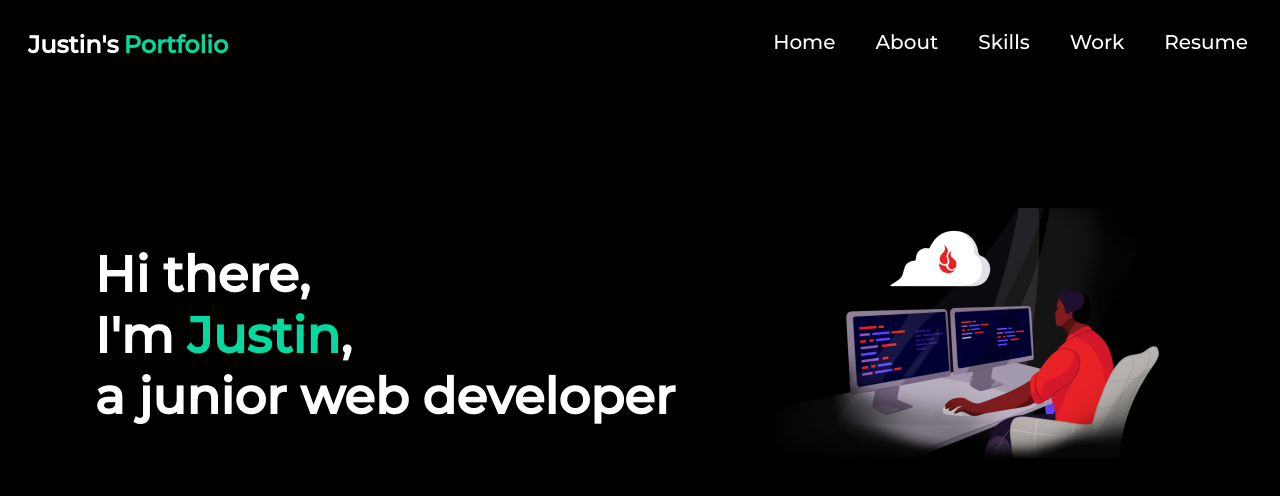
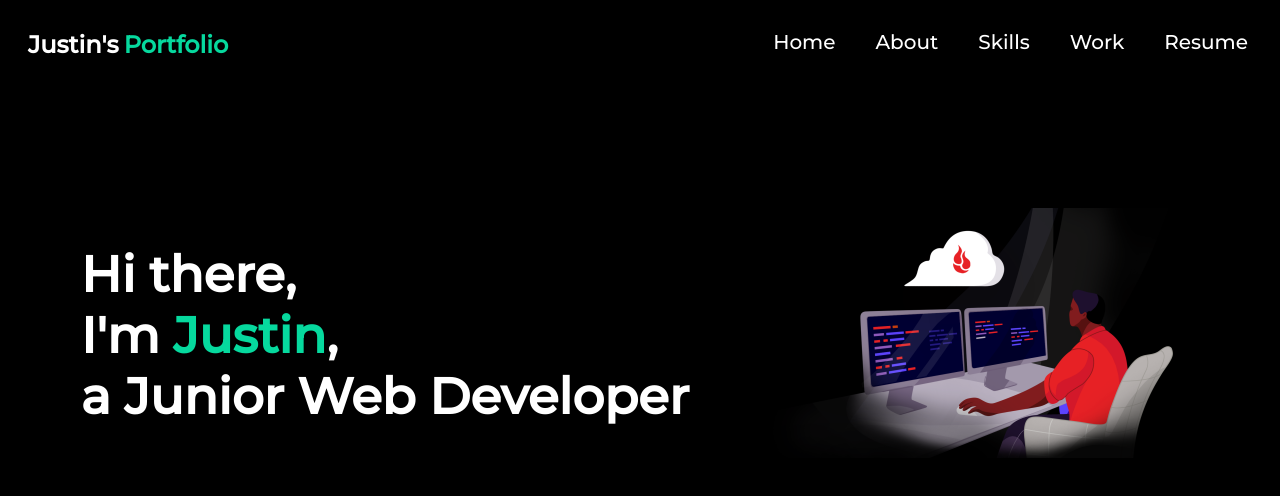
Before and after one commit to JustinPong/Portfolio, a React (Create React App) app: page / in a window 1280 px wide. Shown: the top 496 px of the page. Built offline with nearby package versions, Linux system fonts and the light colour scheme.

Commit message:
capitalized home page title

```diff
--- a/src/components/Home/Home.js
+++ b/src/components/Home/Home.js
@@ -12,7 +12,7 @@ function Home() {
                     <h1 className="intro">
                         Hi there,<br />
                         I'm <font style={{ color: "rgb(6,217,158)" }}>Justin</font>,<br />
-                        a junior web developer
+                        a Junior Web Developer
                     </h1>
                 </div>
                 <div className="home-right" >
```
